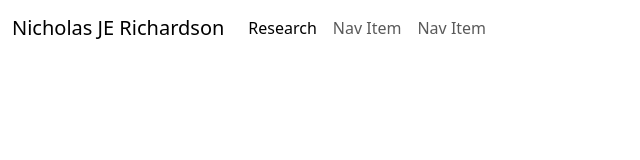
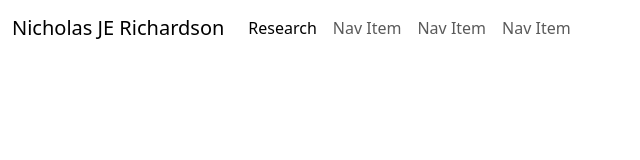
Before and after one commit to njericha/njerichardson.github.io, a plain HTML site: page index.html in a window 1280 px wide. Shown: the full height of the page, 0-640 px from the left. Drawn offline with Linux system fonts and the light colour scheme.

Commit message:
website update

```diff
--- a/index.html
+++ b/index.html
@@ -16,6 +16,7 @@
                     <li class="nav-item"><a class="nav-link active" href="research.html">Research</a></li>
                     <li class="nav-item"><a class="nav-link" href="#">Nav Item</a></li>
                     <li class="nav-item"><a class="nav-link" href="#">Nav Item</a></li>
+                    <li class="nav-item"><a class="nav-link" href="#">Nav Item</a></li>
                     <li class="nav-item"></li>
                 </ul>
             </div>
```
Also changed, not shown: 2 other files.
